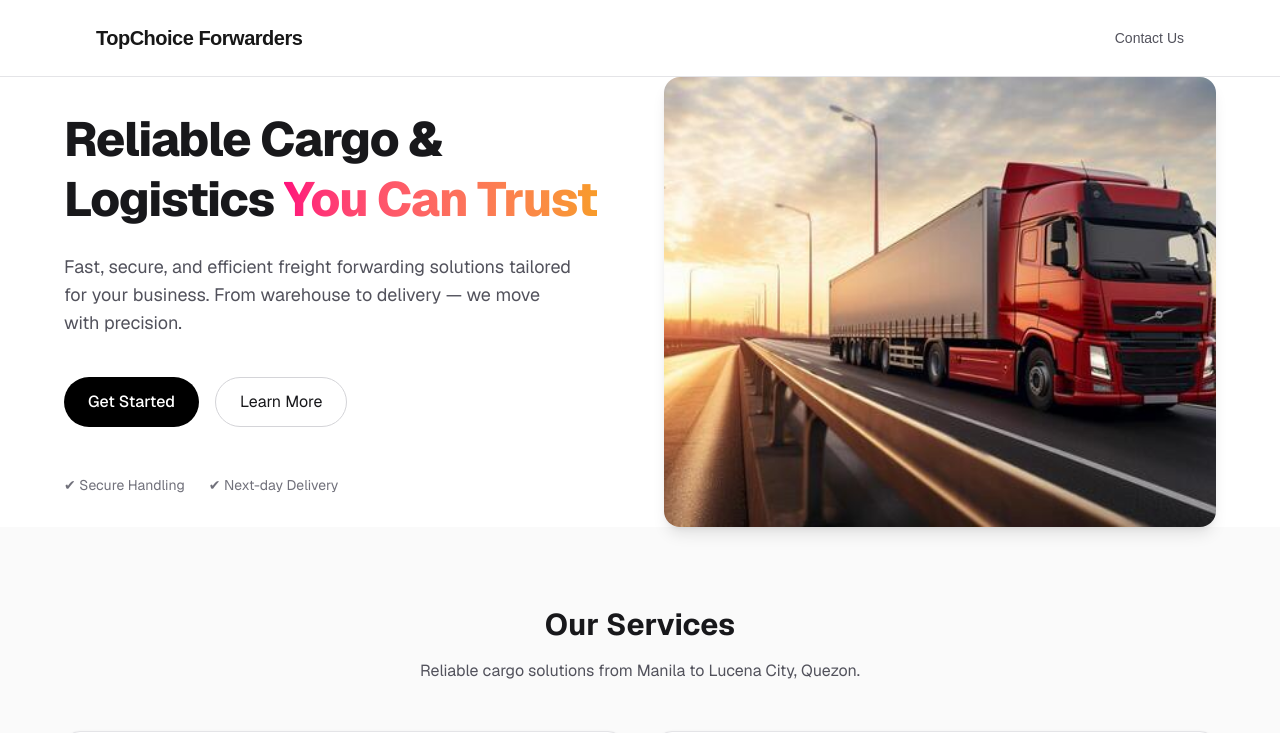
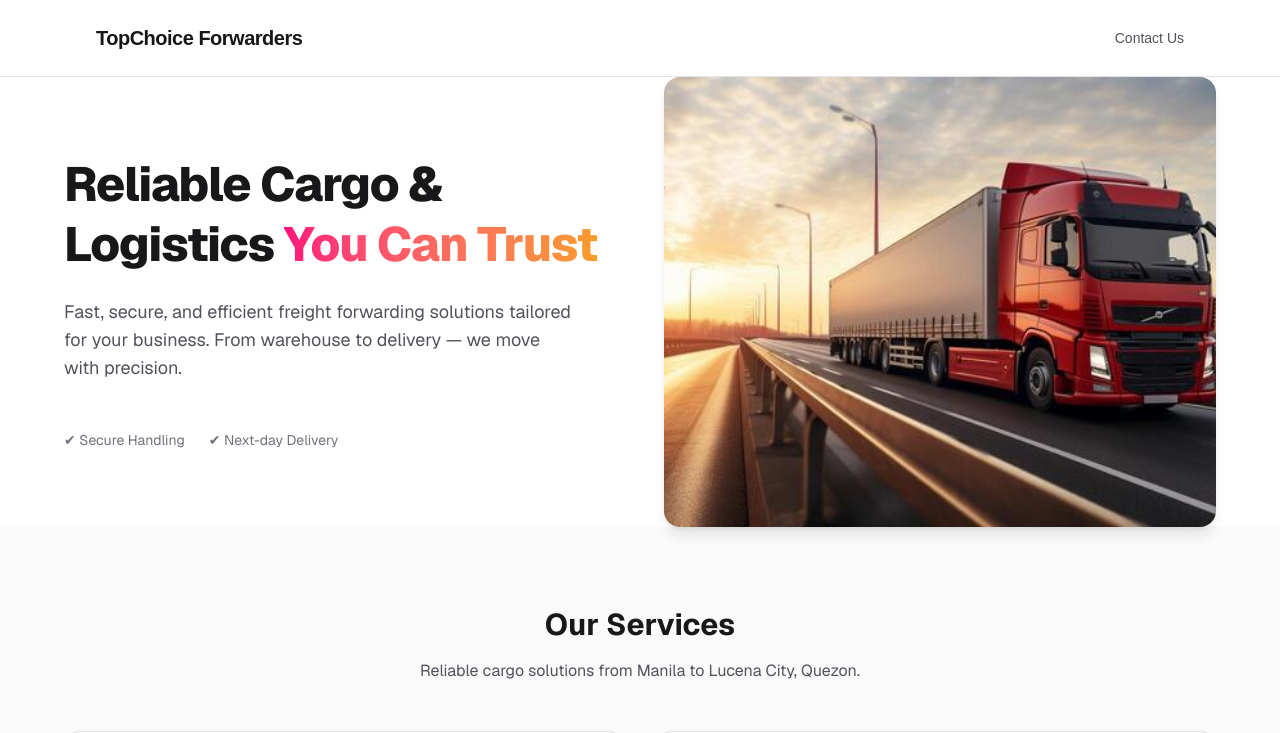
Before and after one commit to Dev-bryz/topchoice, a Next.js app: page / in a window 1280 px wide. Shown: the top 733 px of the page. Built offline with nearby package versions, Linux system fonts and the light colour scheme.

Commit message:
modify landing page

```diff
--- a/app/page.tsx
+++ b/app/page.tsx
@@ -23,14 +23,14 @@
               for your business. From warehouse to delivery — we move with precision.
             </p>
 
-            <div className="flex flex-col sm:flex-row gap-4 mt-4 justify-center md:justify-start">
+            {/* <div className="flex flex-col sm:flex-row gap-4 mt-4 justify-center md:justify-start">
               <button className="px-6 py-3 rounded-full bg-black text-white dark:bg-white dark:text-black font-medium hover:opacity-90 transition">
                 Get Started
               </button>
               <button className="px-6 py-3 rounded-full border border-zinc-300 dark:border-zinc-700 hover:bg-zinc-100 dark:hover:bg-zinc-900 transition">
                 Learn More
               </button>
-            </div>
+            </div> */}
 
             {/* TRUST BADGES */}
             <div className="flex gap-6 mt-6 justify-center md:justify-start text-sm text-zinc-500">
```
